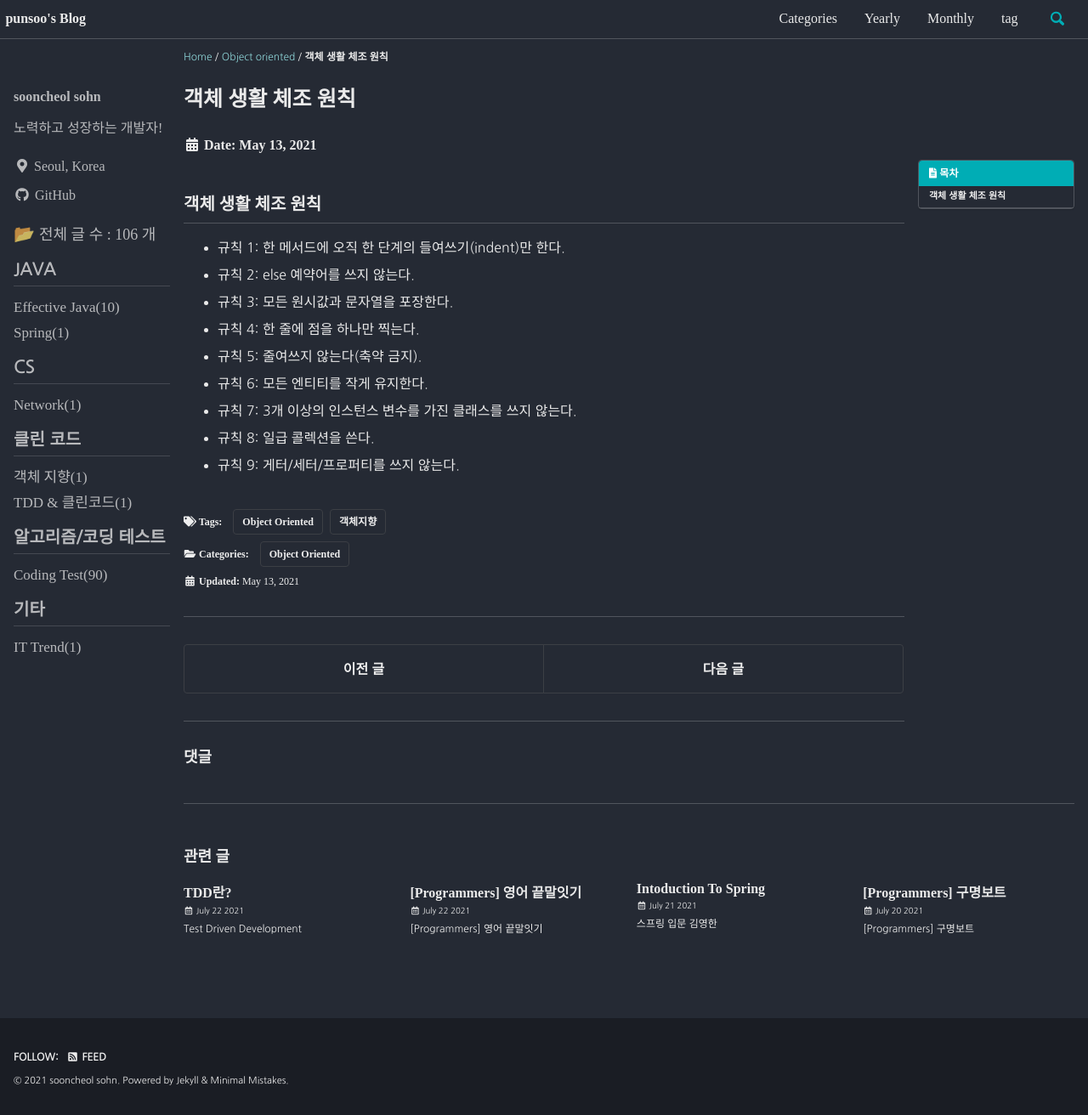
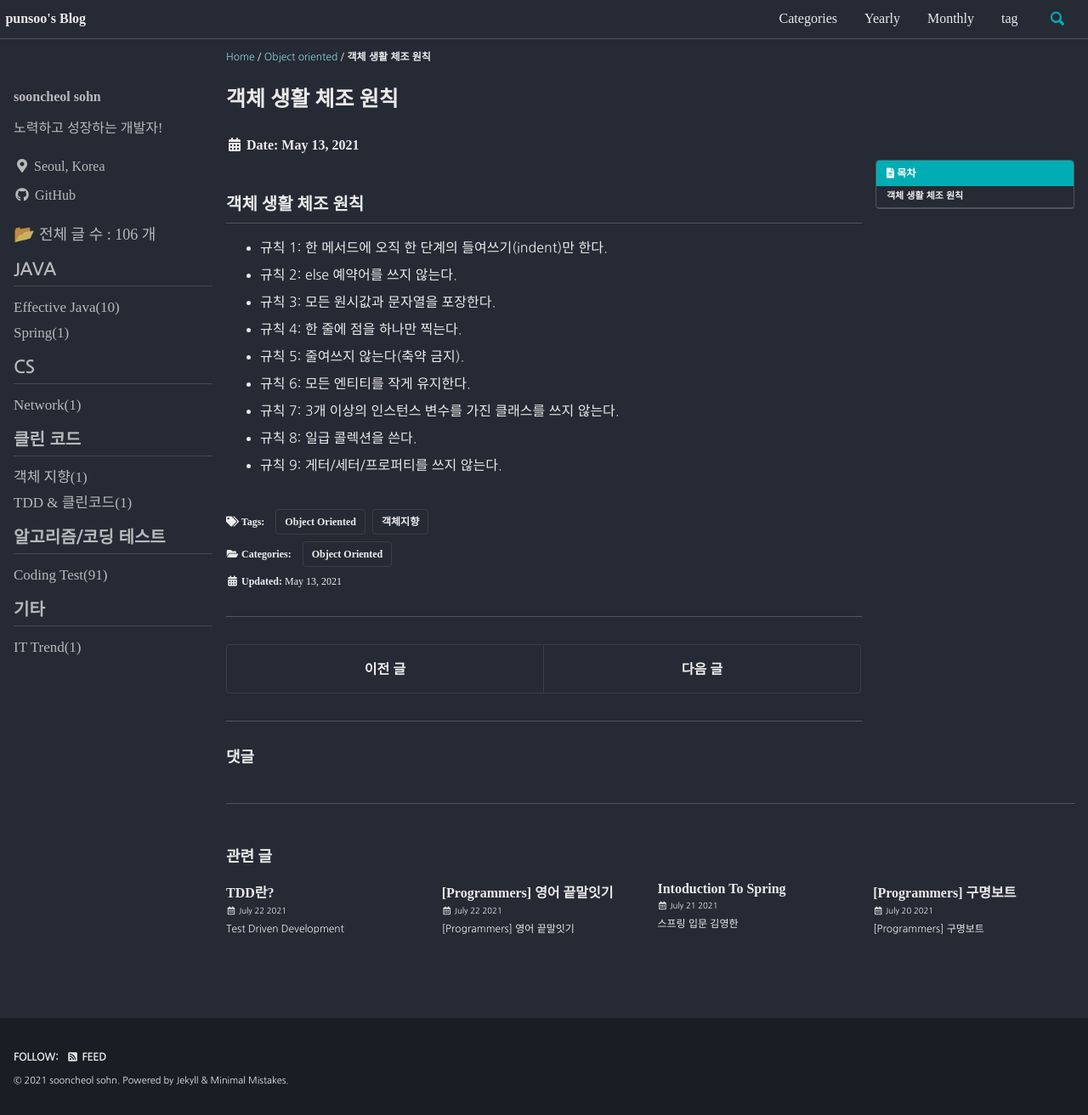
Before and after one commit to punsoo/punsoo.github.io, a Jekyll site: the page built from _posts/Object-Oriented/2021-05-13-객체 생활 체조 원칙.md, in a window 1280 px wide and 1312 px high. Shown: the whole window at 85% size. Built offline with Jekyll 4.4.1, drawn with Linux system fonts in a browser that asks for light colours; cached includes are drawn as plain includes; some web fonts are replaced; comment, search, counter and statistics services are not loaded.

```diff
--- a/_includes/nav_list_main
+++ b/_includes/nav_list_main
@@ -2,7 +2,7 @@
 
 {% assign sum = site.posts | size %}
 
-<nav class="nav__list" width="600px">
+<nav class="nav__list">
   <input id="ac-toc" name="accordion-toc" type="checkbox" />
   <label for="ac-toc">{{ site.data.ui-text[site.locale].menu_label }}</label>
   <ul class="nav__items" id="category_tag_menu">
--- a/_sass/minimal-mistakes/_variables.scss
+++ b/_sass/minimal-mistakes/_variables.scss
@@ -151,8 +151,8 @@ $max-width: $x-large !default;
 /*
    Grid
    ========================================================================== */
-$right-sidebar-width-narrow: 150px !default;
-$right-sidebar-width: 200px !default;
+$right-sidebar-width-narrow: 200px !default;
+$right-sidebar-width: 250px !default;
 $right-sidebar-width-wide: 250px !default;
 
 // $right-sidebar-width-narrow: 200px !default;
```
Also changed, not shown: _posts/Coding-Test/2021-07-12-BOJ-월요병.md (+5 -5 lines), _posts/TDD & Clean-Code/2021-07-22-TDD.md (+13 -5 lines).
